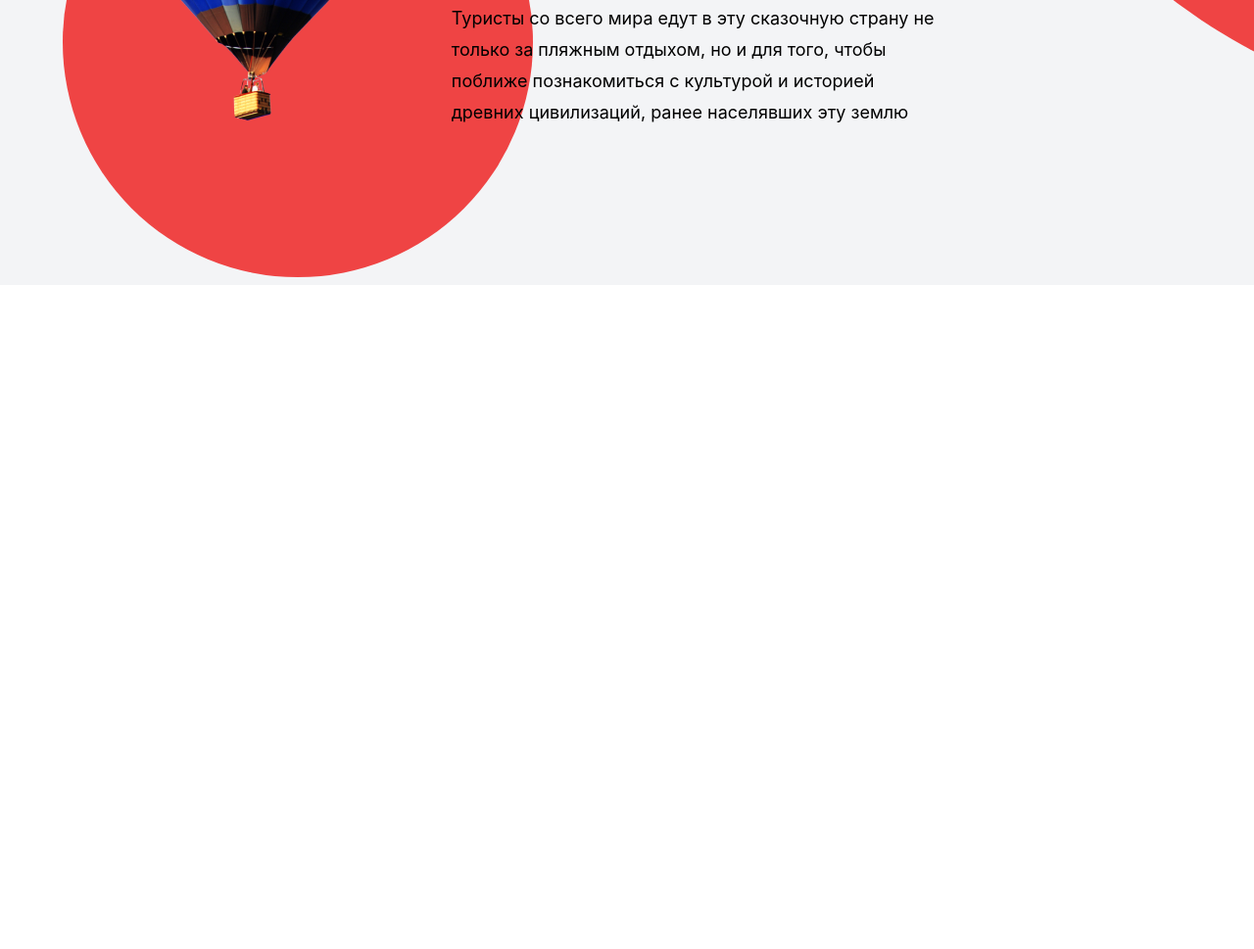
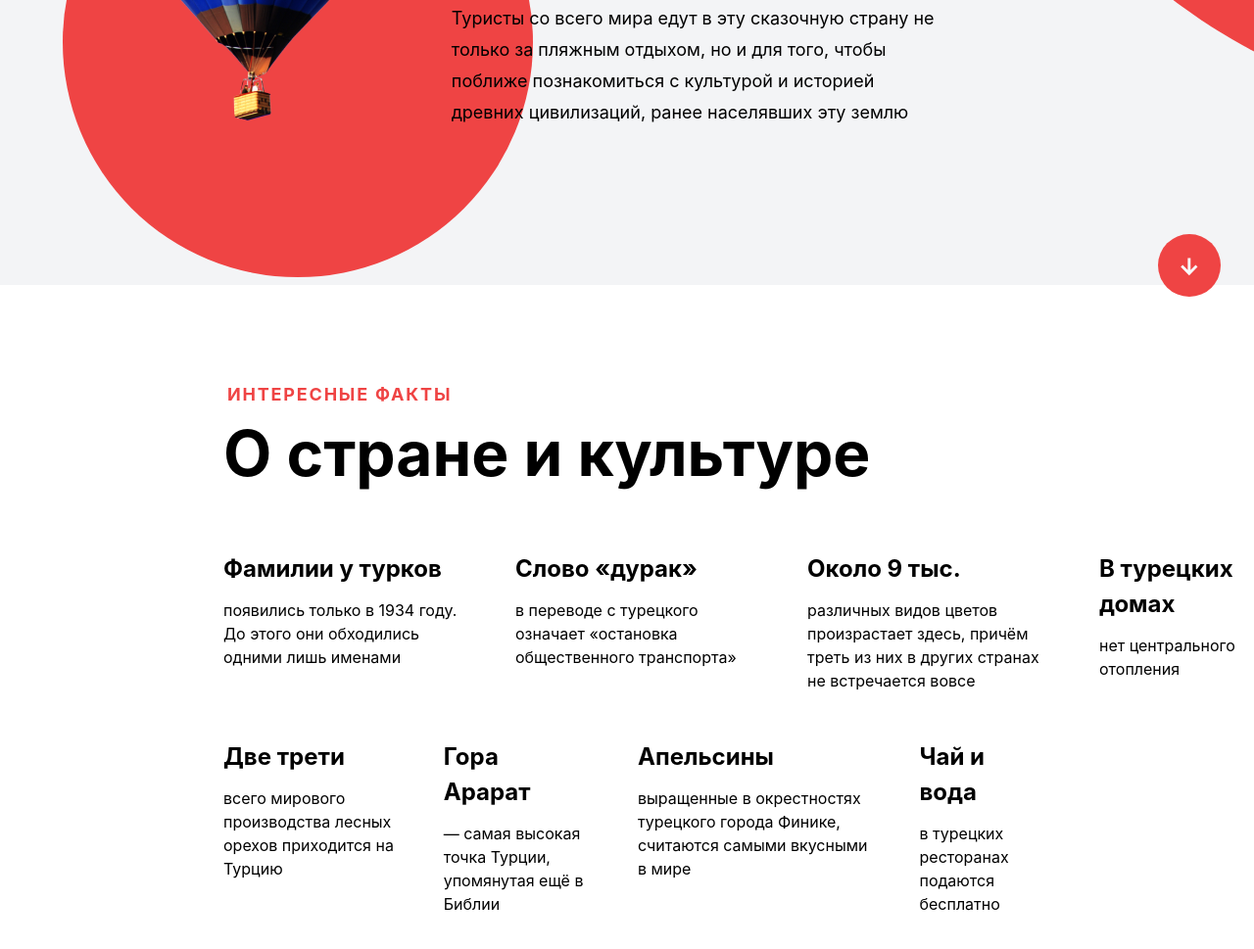
Before and after one commit to Vladislav-Peryazev77/rep-maket-gruzya, a plain HTML site: page index.html in a window 1280 px wide. Shown: the part 477-1446 px from the top of the page at 98% size. Before the commit the page ends 800 px from the top, so only its background shows below. Drawn offline with Linux system fonts and the light colour scheme.

Commit message:
add facts

```diff
--- a/index.html
+++ b/index.html
@@ -24,5 +24,90 @@
         <div class="header__circle header__circle_size_small"></div>
         <div class="header__circle header__circle_size_big"></div>
       </header>
+      <main class="main">
+        <section class="facts">
+          <h3 class="facts__subtitle">
+            ИНТЕРЕСНЫЕ ФАКТЫ
+          </h3>
+          <h2 class="facts__title">
+            О стране и культуре
+          </h2>
+          <div class="facts__row facts__row_number1">
+            <div class="facts__items">
+              <div class="items__item">
+                <h4 class="item__title">
+                  Фамилии у турков
+                </h4>
+                <p class="item__description">
+                  появились только в 1934 году. До этого они обходились одними лишь именами
+                </p>
+              </div>
+              <div class="items__item">
+                <h4 class="item__title">
+                  Слово «дурак»
+                </h4>
+                <p class="item__description">
+                  в переводе с турецкого означает «остановка общественного транспорта»
+                </p>
+              </div>
+              <div class="items__item">
+                <h4 class="item__title">
+                  Около 9 тыс.
+                </h4>
+                <p class="item__description">
+                  различных видов цветов произрастает здесь, причём треть из них в других странах не встречается вовсе
+                </p>
+              </div>
+              <div class="items__item last-child">
+                <h1 class="item__title">
+                  В турецких домах
+                </h1>
+                <p class="item__description">
+                  нет центрального отопления
+                </p>
+              </div>
+            </div>
+          </div>
+          <div class="facts__row facts__row_number2">
+            <div class="facts__items">
+              <div class="items__item">
+                <h4 class="item__title">
+                  Две трети
+                </h4>
+                <p class="item__description">
+                  всего мирового производства лесных орехов приходится на Турцию
+                </p>
+              </div>
+              <div class="items__item">
+                <h4 class="item__title">
+                  Гора Арарат
+                </h4>
+                <p class="item__description">
+                  — самая высокая точка Турции, упомянутая ещё в Библии
+                </p>
+              </div>
+              <div class="items__item">
+                <h4 class="item__title">
+                  Апельсины
+                </h4>
+                <p class="item__description">
+                  выращенные в окрестностях турецкого города Финике, считаются самыми вкусными в мире
+                </p>
+              </div>
+              <div class="items__item last-child">
+                <h4 class="item__title">
+                  Чай и вода
+                </h4>
+                <p class="item__description">
+                  в турецких ресторанах подаются бесплатно
+                </p>
+              </div>
+            </div>
+          </div>
+          <img class="facts__arrow-down" src="images/arrow-down.svg" alt="arrow-down">
+        </section>
+
+      </main>
+    <!-- </div> -->
   </body>
 </html>
--- a/styles/styles.css
+++ b/styles/styles.css
@@ -78,3 +78,67 @@
   max-width: 500px;
   flex-wrap: wrap;
 }
+.facts {
+  background-color: #fff;
+  height: 756px;
+  position: relative;
+}
+.facts__subtitle {
+  font-weight: 700;
+  font-size: 18px;
+  line-height: 24px;
+  letter-spacing: 0.1em;
+  text-transform: uppercase;
+  color: #EF4444;
+  margin: 100px 0 12px 232px;
+  position: absolute;
+}
+.facts__title {
+  margin: 136px 0 0 228px;
+  font-weight: 700;
+  font-size: 64px;
+  line-height: 72px;
+  color: #000000;
+  position: absolute;
+}
+.facts__row_number1 {
+  margin: 272px 0 0 228px;
+  position: absolute;
+}
+.facts__row_number2 {
+  margin: 464px 228px;
+  position: absolute;
+}
+
+.facts__items {
+  /* margin-bottom: 48px; */
+  max-width: 1144px;
+  max-height: 144px;
+  display: flex;
+}
+.items__item {
+  max-width: 250px;
+  margin-right: 48px;
+}
+.item__title {
+  margin: 0 0 12px 0;
+  font-weight: 700;
+  font-size: 24px;
+  line-height: 36px;
+  color: #000000;
+}
+.item__description {
+  margin: 0;
+  font-weight: 400;
+  font-size: 16px;
+  line-height: 24px;
+  color: #000000;
+}
+.last-child {
+  margin-right: 0;
+}
+.facts__arrow-down {
+  bottom: 744px;
+  left: 1182px;
+  position: absolute;
+}
```
